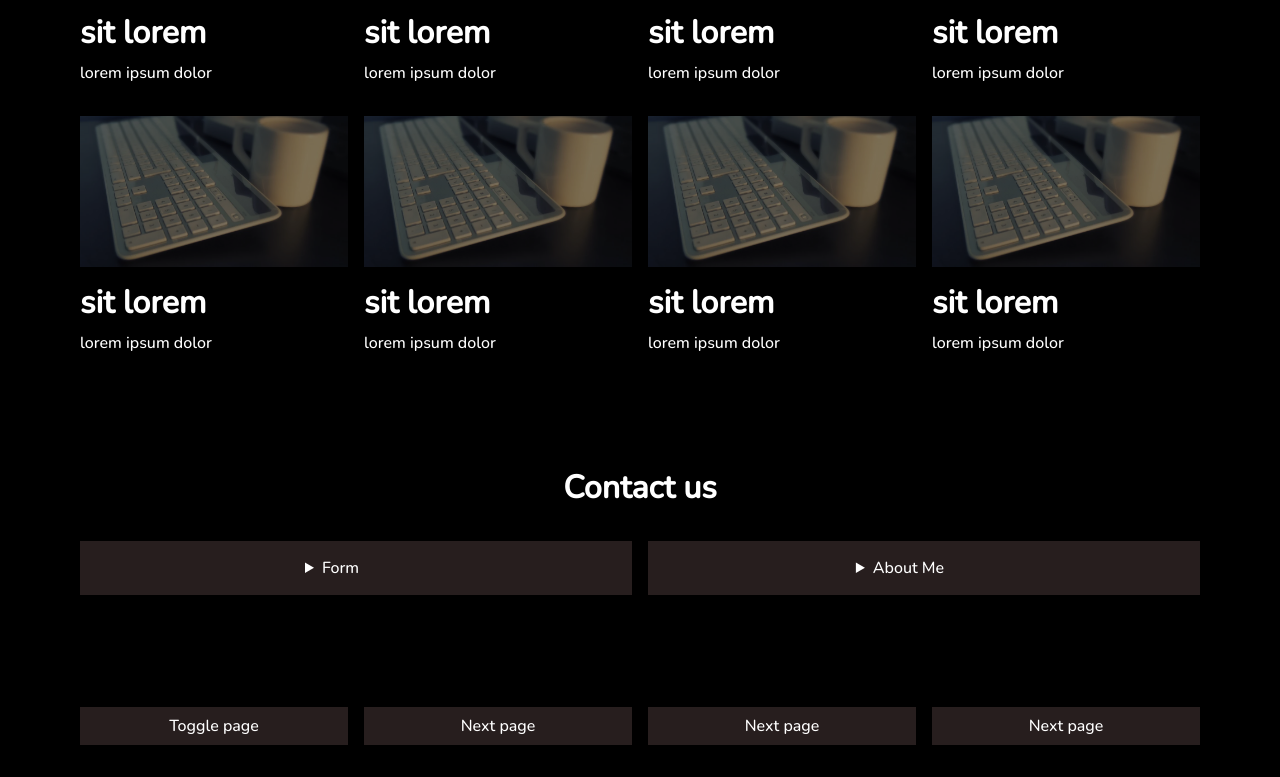
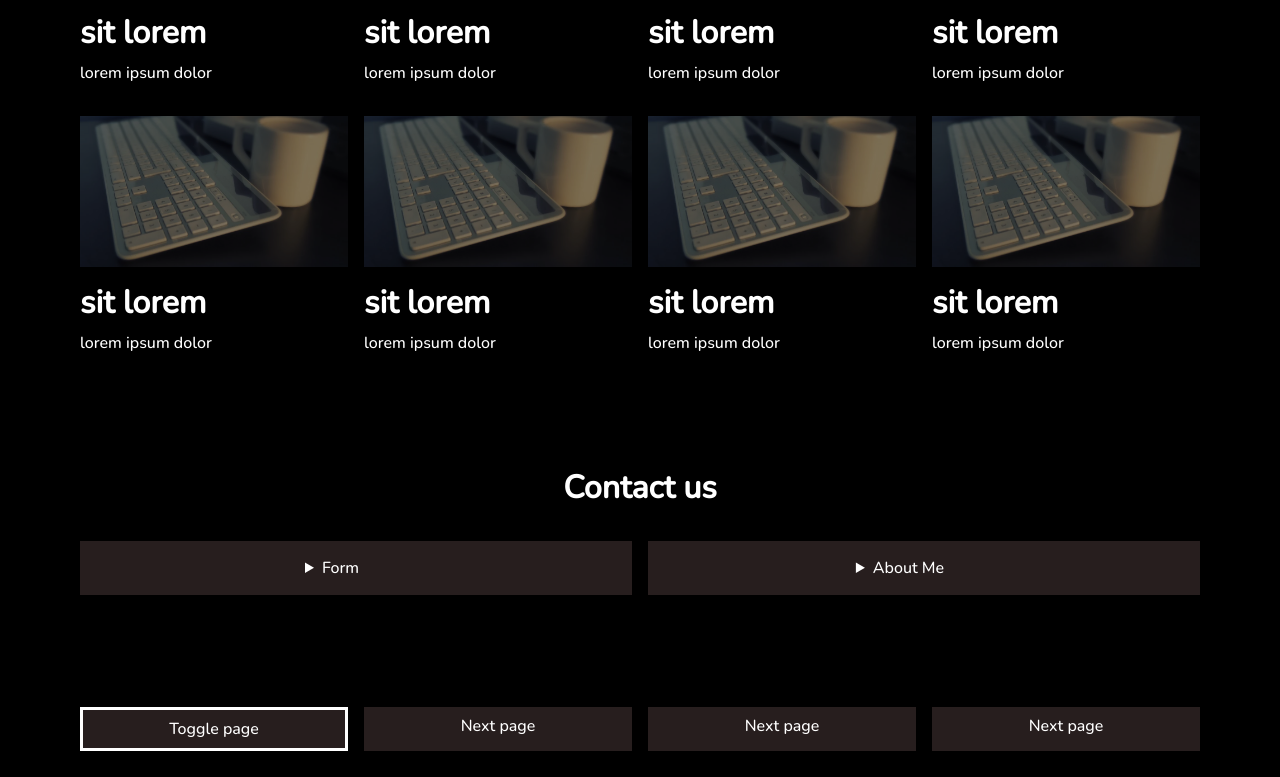
Before and after one commit to spoonhead0212/js-lesson-git, a plain HTML site: page index.html in a window 1280 px wide. In both pictures the pointer is over the item "Toggle page". Shown: the part 2561-3338 px from the top of the page. Drawn offline with nearby package versions, Linux system fonts and the light colour scheme.

Commit message:
couple more changes

```diff
--- a/style.css
+++ b/style.css
@@ -398,6 +398,12 @@ input[type="checkbox"].toggle:checked + label::after {
 .pages > li a {
     text-decoration: none;
     color: #ffffff;
+    display: block;
+}
+
+.pages > li:hover {
+    border: 3px solid white;
+    transition: .45s;
 }
 
 .page-container {
```
